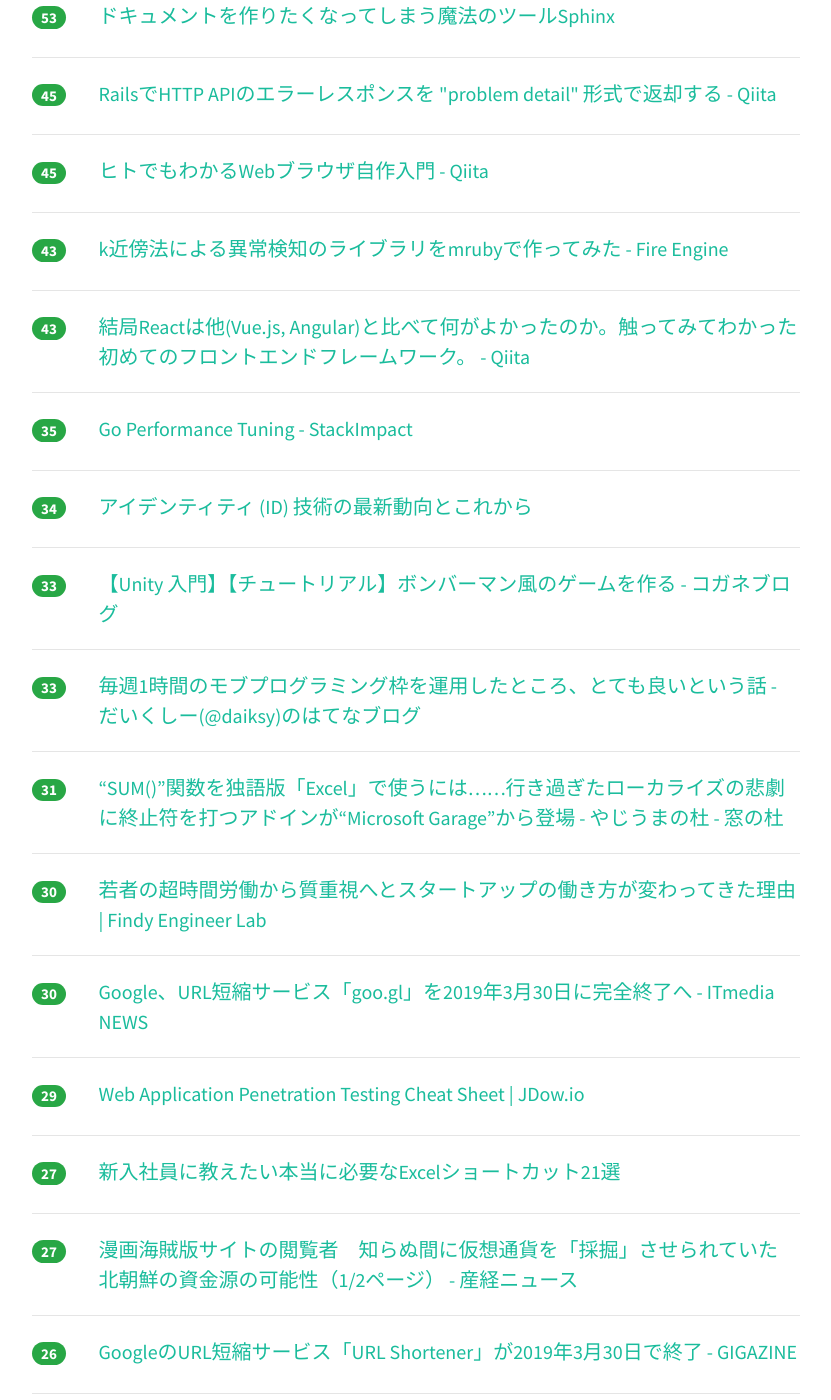
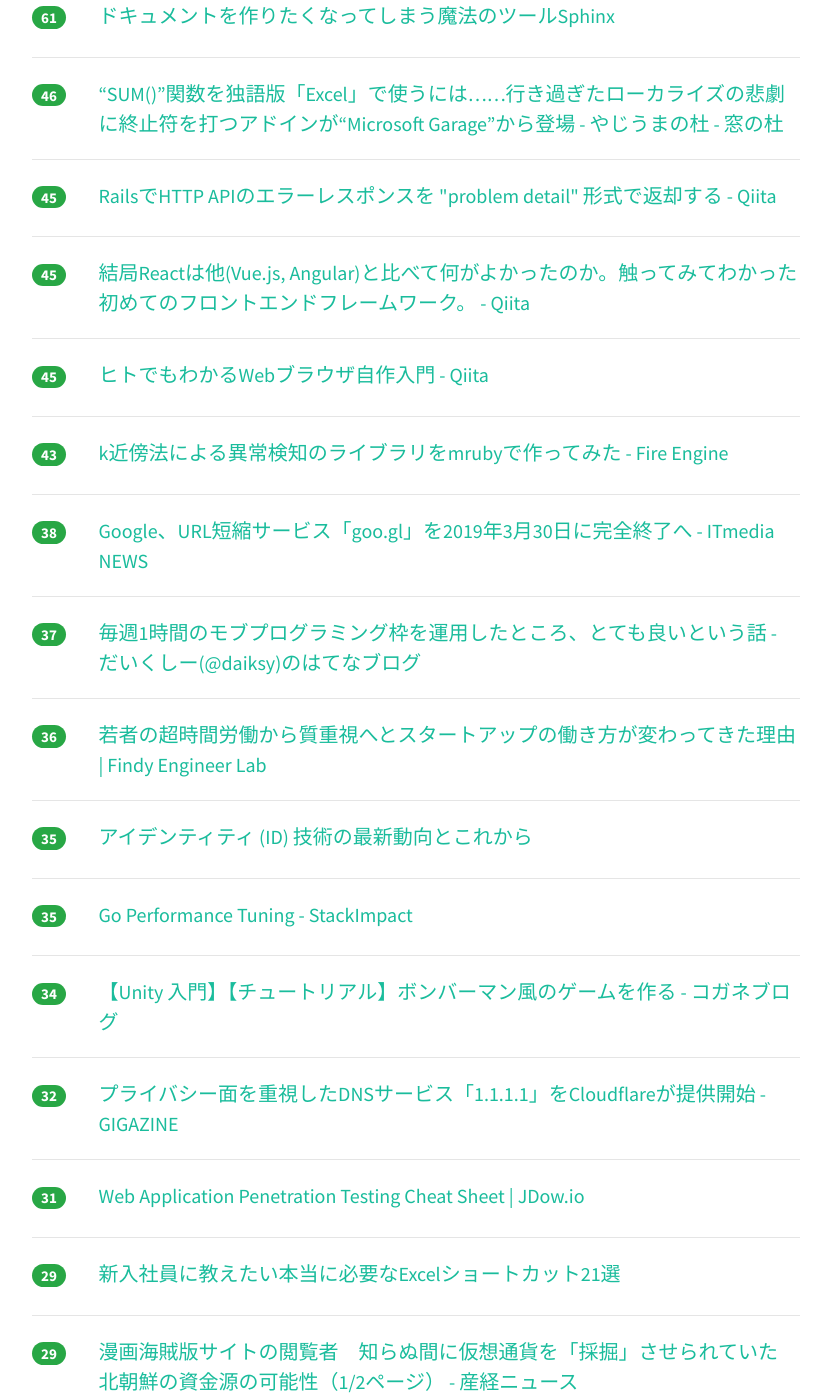
Before and after one commit to yatta47/hatena-matome-site, a Jekyll site: the page built from _posts/2018-04-02-hatena.md, in a window 1280 px wide and 1400 px high, scrolled down 1113 px. Shown: the whole window, without its empty margins (224-1055 px from the left). Built offline with Jekyll 4.4.1, drawn with Linux system fonts in a browser that asks for light colours; nearby versions of some CDN libraries; part of the change alters nothing that is shown; some of the changed text lies outside the part shown.

Commit message:
Updated 2018-04-02

```diff
--- a/_posts/2018-04-02-hatena.md
+++ b/_posts/2018-04-02-hatena.md
@@ -1,59 +1,69 @@
 ---
 layout: post
 title:  "2018-04-02 はてぶIT"
-date:   2018-04-02 13:03:29
+date:   2018-04-02 14:01:20
 tags: [it-hotentry]
 ---
-35 件のデータあり
+38 件のデータあり
 
 <hr><div class="row">
-<div class="col-1"><span class="badge badge-pill badge-success h2">372</span></div>
+<div class="col-1"><span class="badge badge-pill badge-success h2">489</span></div>
 <div class="col-11"><a href='https://internet.watch.impress.co.jp/docs/yajiuma/1114712.html' target='_blank'>国税庁サイト、リニューアルでほぼすべてのURLが変更。リダイレクトもなくユーザー阿鼻叫喚【やじうまWatch】 - INTERNET Watch</a></div>
 </div>
 <hr>
 <div class="row">
-<div class="col-1"><span class="badge badge-pill badge-success h2">340</span></div>
+<div class="col-1"><span class="badge badge-pill badge-success h2">379</span></div>
 <div class="col-11"><a href='https://medium.com/@xevix/e498427b183e' target='_blank'>東京にて、外人エンジニア – Alejandro Wainzinger – Medium</a></div>
 </div>
 <hr>
 <div class="row">
-<div class="col-1"><span class="badge badge-pill badge-success h2">144</span></div>
+<div class="col-1"><span class="badge badge-pill badge-success h2">194</span></div>
 <div class="col-11"><a href='https://medium.com/inuscript/6c7cb44f18ba' target='_blank'>Vueを昔触った後Reactをどっぷり触ってもう一回Vueを触ってReactに戻って得た感想 – 📜inuscript🐶 – Medium</a></div>
 </div>
 <hr>
 <div class="row">
-<div class="col-1"><span class="badge badge-pill badge-success h2">132</span></div>
+<div class="col-1"><span class="badge badge-pill badge-success h2">180</span></div>
+<div class="col-11"><a href='https://qiita.com/ukiuni@github/items/abad07524856c65a20ea' target='_blank'>なぜfor文は禁止なのか？関数型記述のススメ - Qiita</a></div>
+</div>
+<hr>
+<div class="row">
+<div class="col-1"><span class="badge badge-pill badge-success h2">178</span></div>
 <div class="col-11"><a href='http://www.publickey1.jp/blog/18/tensorflowjswebwebglgpu.html' target='_blank'>「TensorFlow.js」公開、Webブラウザ上で機械学習の開発、学習、実行が可能に。WebGL経由でGPUも活用 － Publickey</a></div>
 </div>
 <hr>
 <div class="row">
-<div class="col-1"><span class="badge badge-pill badge-success h2">131</span></div>
+<div class="col-1"><span class="badge badge-pill badge-success h2">146</span></div>
 <div class="col-11"><a href='https://blog.cloudflare.com/announcing-1111/' target='_blank'>Announcing 1.1.1.1: the fastest, privacy-first consumer DNS service</a></div>
 </div>
 <hr>
 <div class="row">
-<div class="col-1"><span class="badge badge-pill badge-success h2">125</span></div>
-<div class="col-11"><a href='https://qiita.com/ukiuni@github/items/abad07524856c65a20ea' target='_blank'>なぜfor文は禁止なのか？関数型記述のススメ - Qiita</a></div>
-</div>
-<hr>
-<div class="row">
-<div class="col-1"><span class="badge badge-pill badge-success h2">80</span></div>
+<div class="col-1"><span class="badge badge-pill badge-success h2">118</span></div>
 <div class="col-11"><a href='https://internet.watch.impress.co.jp/docs/yajiuma/1114711.html' target='_blank'>Googleの短縮URLサービス「goo.gl」がまさかの終了を発表。作成済みURLは今後どうなる？【やじうまWatch】 - INTERNET Watch</a></div>
 </div>
 <hr>
 <div class="row">
-<div class="col-1"><span class="badge badge-pill badge-success h2">57</span></div>
+<div class="col-1"><span class="badge badge-pill badge-success h2">63</span></div>
 <div class="col-11"><a href='http://neue.cc/2018/04/02_563.html' target='_blank'>neue cc - 株式会社グラニを退任します</a></div>
 </div>
 <hr>
 <div class="row">
-<div class="col-1"><span class="badge badge-pill badge-success h2">53</span></div>
+<div class="col-1"><span class="badge badge-pill badge-success h2">61</span></div>
 <div class="col-11"><a href='https://www.slideshare.net/shimizukawa/sphinx-6084667' target='_blank'>ドキュメントを作りたくなってしまう魔法のツールSphinx</a></div>
+</div>
+<hr>
+<div class="row">
+<div class="col-1"><span class="badge badge-pill badge-success h2">46</span></div>
+<div class="col-11"><a href='https://forest.watch.impress.co.jp/docs/serial/yajiuma/1114544.html' target='_blank'>“SUM()”関数を独語版「Excel」で使うには……行き過ぎたローカライズの悲劇に終止符を打つアドインが“Microsoft Garage”から登場 - やじうまの杜 - 窓の杜</a></div>
 </div>
 <hr>
 <div class="row">
 <div class="col-1"><span class="badge badge-pill badge-success h2">45</span></div>
 <div class="col-11"><a href='https://qiita.com/niku4i/items/5962cfab92df61c5bd4e' target='_blank'>RailsでHTTP APIのエラーレスポンスを "problem detail" 形式で返却する - Qiita</a></div>
+</div>
+<hr>
+<div class="row">
+<div class="col-1"><span class="badge badge-pill badge-success h2">45</span></div>
+<div class="col-11"><a href='https://qiita.com/kznr_luk/items/44755f55072e89bb2823' target='_blank'>結局Reactは他(Vue.js, Angular)と比べて何がよかったのか。触ってみてわかった初めてのフロントエンドフレームワーク。 - Qiita</a></div>
 </div>
 <hr>
 <div class="row">
@@ -67,8 +77,23 @@ tags: [it-hotentry]
 </div>
 <hr>
 <div class="row">
-<div class="col-1"><span class="badge badge-pill badge-success h2">43</span></div>
-<div class="col-11"><a href='https://qiita.com/kznr_luk/items/44755f55072e89bb2823' target='_blank'>結局Reactは他(Vue.js, Angular)と比べて何がよかったのか。触ってみてわかった初めてのフロントエンドフレームワーク。 - Qiita</a></div>
+<div class="col-1"><span class="badge badge-pill badge-success h2">38</span></div>
+<div class="col-11"><a href='http://www.itmedia.co.jp/news/articles/1804/02/news059.html' target='_blank'>Google、URL短縮サービス「goo.gl」を2019年3月30日に完全終了へ - ITmedia NEWS</a></div>
+</div>
+<hr>
+<div class="row">
+<div class="col-1"><span class="badge badge-pill badge-success h2">37</span></div>
+<div class="col-11"><a href='http://daiksy.hatenablog.jp/entry/2018/04/02/080000' target='_blank'>毎週1時間のモブプログラミング枠を運用したところ、とても良いという話 - だいくしー(@daiksy)のはてなブログ</a></div>
+</div>
+<hr>
+<div class="row">
+<div class="col-1"><span class="badge badge-pill badge-success h2">36</span></div>
+<div class="col-11"><a href='https://findy-code.io/engineer-lab/startup-hatarakikata' target='_blank'>若者の超時間労働から質重視へとスタートアップの働き方が変わってきた理由 | Findy Engineer Lab</a></div>
+</div>
+<hr>
+<div class="row">
+<div class="col-1"><span class="badge badge-pill badge-success h2">35</span></div>
+<div class="col-11"><a href='https://www.slideshare.net/tkudo/eiam-ciam-technology-trend-2018' target='_blank'>アイデンティティ (ID) 技術の最新動向とこれから</a></div>
 </div>
 <hr>
 <div class="row">
@@ -78,46 +103,26 @@ tags: [it-hotentry]
 <hr>
 <div class="row">
 <div class="col-1"><span class="badge badge-pill badge-success h2">34</span></div>
-<div class="col-11"><a href='https://www.slideshare.net/tkudo/eiam-ciam-technology-trend-2018' target='_blank'>アイデンティティ (ID) 技術の最新動向とこれから</a></div>
-</div>
-<hr>
-<div class="row">
-<div class="col-1"><span class="badge badge-pill badge-success h2">33</span></div>
 <div class="col-11"><a href='http://baba-s.hatenablog.com/entry/2018/03/30/090000' target='_blank'>【Unity 入門】【チュートリアル】ボンバーマン風のゲームを作る - コガネブログ</a></div>
 </div>
 <hr>
 <div class="row">
-<div class="col-1"><span class="badge badge-pill badge-success h2">33</span></div>
-<div class="col-11"><a href='http://daiksy.hatenablog.jp/entry/2018/04/02/080000' target='_blank'>毎週1時間のモブプログラミング枠を運用したところ、とても良いという話 - だいくしー(@daiksy)のはてなブログ</a></div>
+<div class="col-1"><span class="badge badge-pill badge-success h2">32</span></div>
+<div class="col-11"><a href='https://gigazine.net/news/20180402-cloudflare-1111/' target='_blank'>プライバシー面を重視したDNSサービス「1.1.1.1」をCloudflareが提供開始 - GIGAZINE</a></div>
 </div>
 <hr>
 <div class="row">
 <div class="col-1"><span class="badge badge-pill badge-success h2">31</span></div>
-<div class="col-11"><a href='https://forest.watch.impress.co.jp/docs/serial/yajiuma/1114544.html' target='_blank'>“SUM()”関数を独語版「Excel」で使うには……行き過ぎたローカライズの悲劇に終止符を打つアドインが“Microsoft Garage”から登場 - やじうまの杜 - 窓の杜</a></div>
-</div>
-<hr>
-<div class="row">
-<div class="col-1"><span class="badge badge-pill badge-success h2">30</span></div>
-<div class="col-11"><a href='https://findy-code.io/engineer-lab/startup-hatarakikata' target='_blank'>若者の超時間労働から質重視へとスタートアップの働き方が変わってきた理由 | Findy Engineer Lab</a></div>
-</div>
-<hr>
-<div class="row">
-<div class="col-1"><span class="badge badge-pill badge-success h2">30</span></div>
-<div class="col-11"><a href='http://www.itmedia.co.jp/news/articles/1804/02/news059.html' target='_blank'>Google、URL短縮サービス「goo.gl」を2019年3月30日に完全終了へ - ITmedia NEWS</a></div>
+<div class="col-11"><a href='https://jdow.io/blog/2018/03/18/web-application-penetration-testing-methodology/' target='_blank'>Web Application Penetration Testing Cheat Sheet | JDow.io</a></div>
 </div>
 <hr>
 <div class="row">
 <div class="col-1"><span class="badge badge-pill badge-success h2">29</span></div>
-<div class="col-11"><a href='https://jdow.io/blog/2018/03/18/web-application-penetration-testing-methodology/' target='_blank'>Web Application Penetration Testing Cheat Sheet | JDow.io</a></div>
-</div>
-<hr>
-<div class="row">
-<div class="col-1"><span class="badge badge-pill badge-success h2">27</span></div>
 <div class="col-11"><a href='http://it-rush.com/excel-shortcut' target='_blank'>新入社員に教えたい本当に必要なExcelショートカット21選</a></div>
 </div>
 <hr>
 <div class="row">
-<div class="col-1"><span class="badge badge-pill badge-success h2">27</span></div>
+<div class="col-1"><span class="badge badge-pill badge-success h2">29</span></div>
 <div class="col-11"><a href='https://www.sankei.com/affairs/news/180401/afr1804010007-n1.html' target='_blank'>漫画海賊版サイトの閲覧者　知らぬ間に仮想通貨を「採掘」させられていた　北朝鮮の資金源の可能性（1/2ページ） - 産経ニュース</a></div>
 </div>
 <hr>
@@ -137,18 +142,23 @@ tags: [it-hotentry]
 </div>
 <hr>
 <div class="row">
+<div class="col-1"><span class="badge badge-pill badge-success h2">24</span></div>
+<div class="col-11"><a href='https://japan.cnet.com/article/35117022/' target='_blank'>ネット利用履歴をISPに残さない新ツール「1.1.1.1」--接続も高速化 - CNET Japan</a></div>
+</div>
+<hr>
+<div class="row">
 <div class="col-1"><span class="badge badge-pill badge-success h2">22</span></div>
 <div class="col-11"><a href='http://www.igaku-shoin.co.jp/paperDetail.do?id=PA03267_01' target='_blank'>医学書院／週刊医学界新聞(第3267号 2018年04月02日)</a></div>
 </div>
 <hr>
 <div class="row">
-<div class="col-1"><span class="badge badge-pill badge-success h2">22</span></div>
-<div class="col-11"><a href='https://gigazine.net/news/20180402-cloudflare-1111/' target='_blank'>プライバシー面を重視したDNSサービス「1.1.1.1」をCloudflareが提供開始 - GIGAZINE</a></div>
+<div class="col-1"><span class="badge badge-pill badge-success h2">20</span></div>
+<div class="col-11"><a href='https://togetter.com/li/1214144' target='_blank'>「俺、宗教に入ることになって」やしろあずき先生が母にラインで嘘をつこうとしたら、まさかの厨二病展開へ - Togetter</a></div>
 </div>
 <hr>
 <div class="row">
 <div class="col-1"><span class="badge badge-pill badge-success h2">20</span></div>
-<div class="col-11"><a href='https://togetter.com/li/1214144' target='_blank'>「俺、宗教に入ることになって」やしろあずき先生が母にラインで嘘をつこうとしたら、まさかの厨二病展開へ - Togetter</a></div>
+<div class="col-11"><a href='https://note.mu/fladdict/n/n5bd686857419' target='_blank'>Adobe Summit 2018の新技術まとめ｜深津 貴之 (fladdict)｜note</a></div>
 </div>
 <hr>
 <div class="row">
@@ -167,6 +177,11 @@ tags: [it-hotentry]
 </div>
 <hr>
 <div class="row">
+<div class="col-1"><span class="badge badge-pill badge-success h2">18</span></div>
+<div class="col-11"><a href='https://wired.jp/special/2018/instagram-kevin-systrom/' target='_blank'>インスタグラム、「良心」の決断──“ゴミ溜め”インターネットは再び「共感」の場となれるか | WIRED.jp</a></div>
+</div>
+<hr>
+<div class="row">
 <div class="col-1"><span class="badge badge-pill badge-success h2">16</span></div>
 <div class="col-11"><a href='https://iphone-mania.jp/news-208006/' target='_blank'>自動運転中のTeslaで事故死したAppleの技術者、ソフトの問題を指摘していた - iPhone Mania</a></div>
 </div>
```
